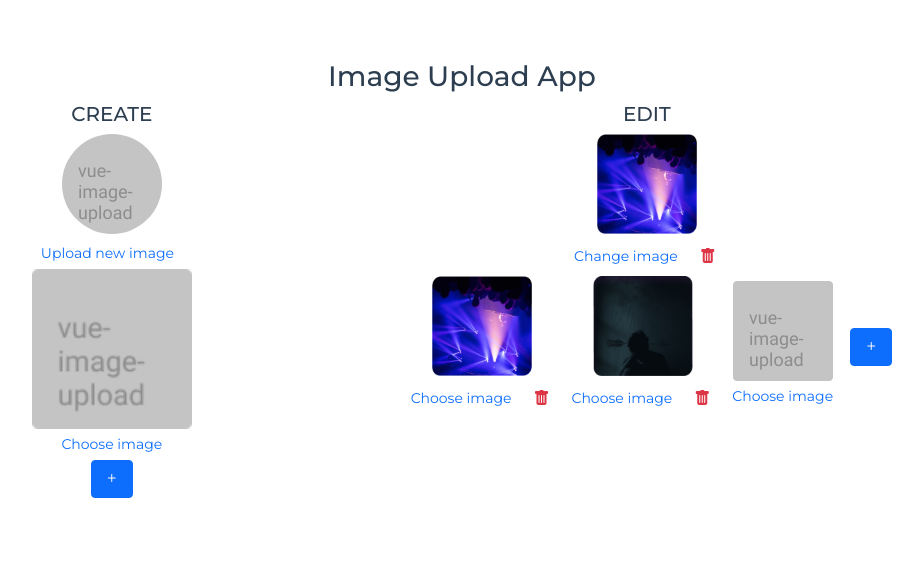
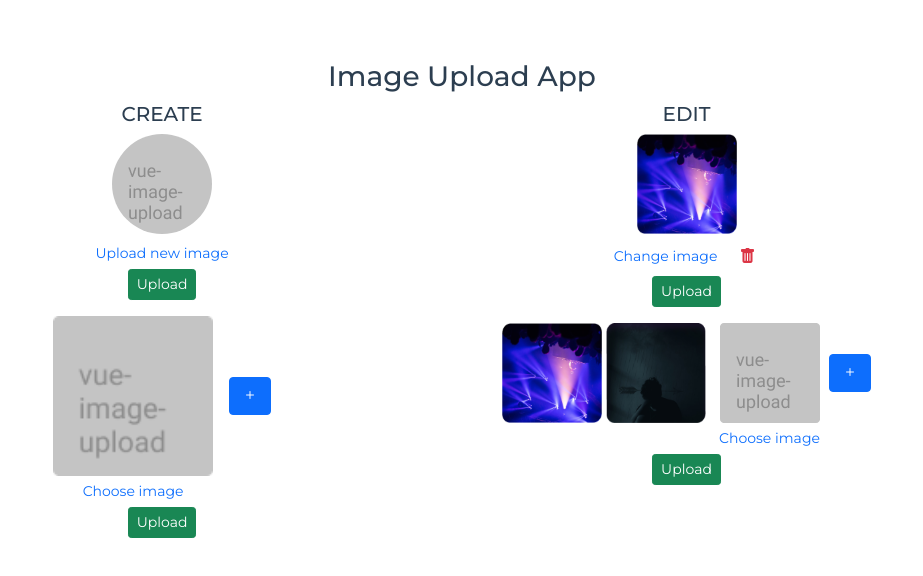
Before and after one commit to azeemade/image-upload-vue, a Vue app: page / in a window 1280 px wide. Shown: the top 576 px of the page, without its empty margins (178-1101 px from the left). Built offline with nearby package versions, Linux system fonts and the light colour scheme.

Commit message:
Pre final update

```diff
--- a/src/App.vue
+++ b/src/App.vue
@@ -7,7 +7,7 @@
         <h5>CREATE</h5>
 
         <!-- For single upload num_upload can be null or 1 -->
-        <div>
+        <div class="mb-3">
           <image-upload action="create" title="Upload new image"
           :image_style="{
             border: 'rounded-circle',
@@ -15,22 +15,25 @@
             width: '100'
             }"
           />
+          <button type="submit" @click="uploadCreateSingle" class="btn btn-sm btn-success">Upload</button>
         </div>
 
         <div>
           <image-upload :upload_type="'multi'" action="create"/>
+          <button type="submit" @click="uploadCreateMulti" class="btn btn-sm btn-success">Upload</button>
         </div>
       </div>
       <div>
         <h5>EDIT</h5>
 
         <!-- For single upload num_upload can be null or 1 -->
-        <div>
+        <div class="mb-3">
           <image-upload action="edit" :url="require('@/assets/disco.png')"
           title="Change image" :image_style="{
             height: '100',
             width: '100'
             }"/>
+            <button type="submit" @click="uploadEditSingle" class="btn btn-sm btn-success">Upload</button>
         </div>
 
         <div>
@@ -38,6 +41,7 @@
             height: '100',
             width: '100'
             }" />
+            <button type="submit" @click="uploadEditMulti" class="btn btn-sm btn-success">Upload</button>
         </div>
       </div>
     </div>
@@ -45,7 +49,7 @@
 </template>
 <script>
 import imageUpload from './components/image-upload.vue'
-
+import {mapGetters} from 'vuex'
 export default {
   components: { imageUpload },
   name: "App",
@@ -53,6 +57,57 @@ export default {
     return{
       images: ["disco.png", "mood.png" ]
     }
+  },
+
+  methods:{
+    uploadCreateSingle(){
+      let formData = new FormData();
+      formData.append("createSingle", this.createSingle);
+      console.log(formData);
+      /*axios.post(``, formData, {headers: {'Content-Type': 'multipart/form-data'}})
+      .then(response => {
+        console.log(response.data);
+      })*/
+    },
+
+    uploadCreateMulti(){
+      let formData = new FormData();
+      for(const i of Object.keys(this.createMulti)){
+        formData.append(`createMulti`, this.createMulti[i]);
+      }
+
+      /*axios.post(``, formData, {headers: {'Content-Type': 'multipart/form-data'}})
+      .then(response => {
+          console.log(response.data);
+      })*/
+    },
+
+    uploadEditSingle(){
+      let formData = new FormData();
+      formData.append("updateSingle", this.updateSingle);
+      /*axios.post(``, formData, {headers: {'Content-Type': 'multipart/form-data'}})
+      .then(response => {
+          console.log(response.data);
+      })*/
+    },
+
+    uploadEditMulti(){
+      let formData = new FormData();
+      for(const i of Object.keys(this.updateMulti)){
+        formData.append(`updateMulti`, this.updateMulti[i]);
+      }
+      /*axios.post(``, formData, {headers: {'Content-Type': 'multipart/form-data'}})
+      .then(response => {
+          console.log(response.data);
+      })*/
+    }
+  },
+
+  computed:{
+    ...mapGetters([
+      "createSingle", "updateSingle", "createMulti", "updateMulti"
+    ]
+    )
   }
 };
 </script>
--- a/src/components/multi-upload/createMulti.vue
+++ b/src/components/multi-upload/createMulti.vue
@@ -1,14 +1,11 @@
 <template>
-    <div>
-        <div>
+    <div class="d-flex align-items-baseline">
+        <div class="d-flex me-3">
             <div v-for="(prev, index) in preview" :key="index">
-
-            <div>
+                <div class="me-1">
                     <img :src="prev" :class="img_mc_style.border"
                     :height="img_mc_style.height" :width="img_mc_style.width">
                 </div>
-
-
                 <div class="d-flex justify-content-between mt-1 align-items-baseline">
                     <div>
                         <label for="mcfile"  class="text-primary btn-sm btn fs-7" title="Upload image">
@@ -35,13 +32,11 @@
                     </label>
                 </div>
             </div>
-        <div class="d-grid justify-content-center">
+        </div>
         <div>
             <button class="btn btn-primary" @click="addUpload">
                 <i class="bi bi-plus"></i>
             </button>
-            </div>
-        </div>
         </div>
     </div>
 </template>
--- a/src/components/multi-upload/updateMulti.vue
+++ b/src/components/multi-upload/updateMulti.vue
@@ -1,11 +1,12 @@
 <template>
-    <div class="d-flex align-items-center">
+    <div class="d-flex align-items-baseline">
+        <div class="d-flex">
             <div v-for="(img, index) in url_mu_link" :key="index">
-            <div>
+                <div class="me-1">
                     <img :src="require('@/assets/'+ img)" :class="img_mu_style.border"
                     :height="img_mu_style.height" :width="img_mu_style.width">
                 </div>
-            <div class="d-flex justify-content-between mt-1 align-items-baseline">
+                <!--<div class="d-flex justify-content-between mt-1 align-items-baseline">
                     <div>
                         <label for="mufile"  class="text-primary btn-sm btn fs-7" title="Upload image">
                             <input type="file" id="mufile" name="muImage" autocomplete="off" @change="changeImage" class="hidden">
@@ -17,7 +18,7 @@
                             <i class="bi bi-trash-fill"></i>
                         </button>
                     </div>
-            </div>
+                </div>-->
             </div>
             <div v-for="(prev, index) in preview" :key="index">
                 <div>
@@ -38,24 +39,23 @@
                     </div>
                 </div>
             </div>
+        </div>
         <div v-show="disinit">
             <div>
                 <img :src="init" :class="img_mu_style.border"
                 :height="img_mu_style.height" :width="img_mu_style.width">
             </div>
             <div>
-                <label for="init"  class="text-primary btn-sm btn fs-7" title="Upload image">
-                    <input type="file" id="init" name="init" autocomplete="off" @change="attachimage" class="hidden">
+                <label for="mu_init"  class="text-primary btn-sm btn fs-7" title="Upload image">
+                    <input type="file" id="mu_init" name="mu_init" autocomplete="off" @change="attachimage" class="hidden">
                     <a class="img-text" v-text="img_mu_title "></a>
                 </label>
             </div>
         </div>
-        <div class="d-grid justify-content-center ms-2">
         <div>
             <button class="btn btn-primary" @click="addUpload">
                 <i class="bi bi-plus"></i>
             </button>
-            </div>
         </div>
     </div>
 </template>
--- a/src/components/single-upload/createSingle.vue
+++ b/src/components/single-upload/createSingle.vue
@@ -7,7 +7,7 @@
         </div>
 
         <!--Image attachment upload section-->
-        <div class="d-flex justify-content-between mt-1 align-items-baseline">
+        <div class="d-flex justify-content-center mt-1 align-items-baseline">
             <div>
                 <label for="scfile"  class="text-primary btn-sm btn fs-7" title="Upload image">
                     <input type="file" id="scfile" name="scImage" autocomplete="off" @change="attachimage"
@@ -58,7 +58,7 @@ export default {
             this.createImage(files[0]);
 
             this.del = true;
-
+            this.$store.commit('addCreateSingle', files[0])
             return files;
         },
         createImage(file) {
@@ -75,6 +75,7 @@ export default {
 
             this.del = false;
             this.preview = "";
+            this.$store.commit('delCreateSingle')
         }
     },
     computed: {
--- a/src/store/index.js
+++ b/src/store/index.js
@@ -4,18 +4,63 @@ export const store = new Vuex.Store({
   state () {
     return {
         action: "create",
+        createSingle: "",
+        updateSingle: "",
+        createMulti: [],
+        updateMulti: [],
     }
   },
 
   mutations: {
     updateAction(state, action){
-        state.action = action
+      state.action = action
+    },
+
+    addCreateSingle(state, files){
+      state.createSingle = files
+    },
+    delCreateSingle(state){
+      state.createSingle = ""
+    },
+
+    addCreateMulti(state, files){
+      state.createMulti.push(files)
+    },
+    delCreateMulti(state, index){
+      state.createMulti.splice(index, 1);
+    },
+
+    addUpdateSingle(state, files){
+      state.createSingle = files
+    },
+    delUpdateSingle(state){
+      state.createSingle = ""
+    },
+
+    addUpdateMulti(state, files){
+      state.updateMulti.push(files)
+    },
+    delUpdateMulti(state, index){
+      state.updateMulti.splice(index, 1);
     },
   },
 
   getters: {
     action (state) {
-        return state.action;
+      return state.action;
+    },
+
+    createSingle(state){
+      return state.createSingle;
+    },
+    updateSingle(state){
+      return state.updateSingle;
+    },
+    createMulti(state){
+      return state.createMulti;
+    },
+    updateMulti(state){
+      return state.updateMulti;
     },
 }
 });
```
Lines whose indentation alone changed are shown as unchanged.
